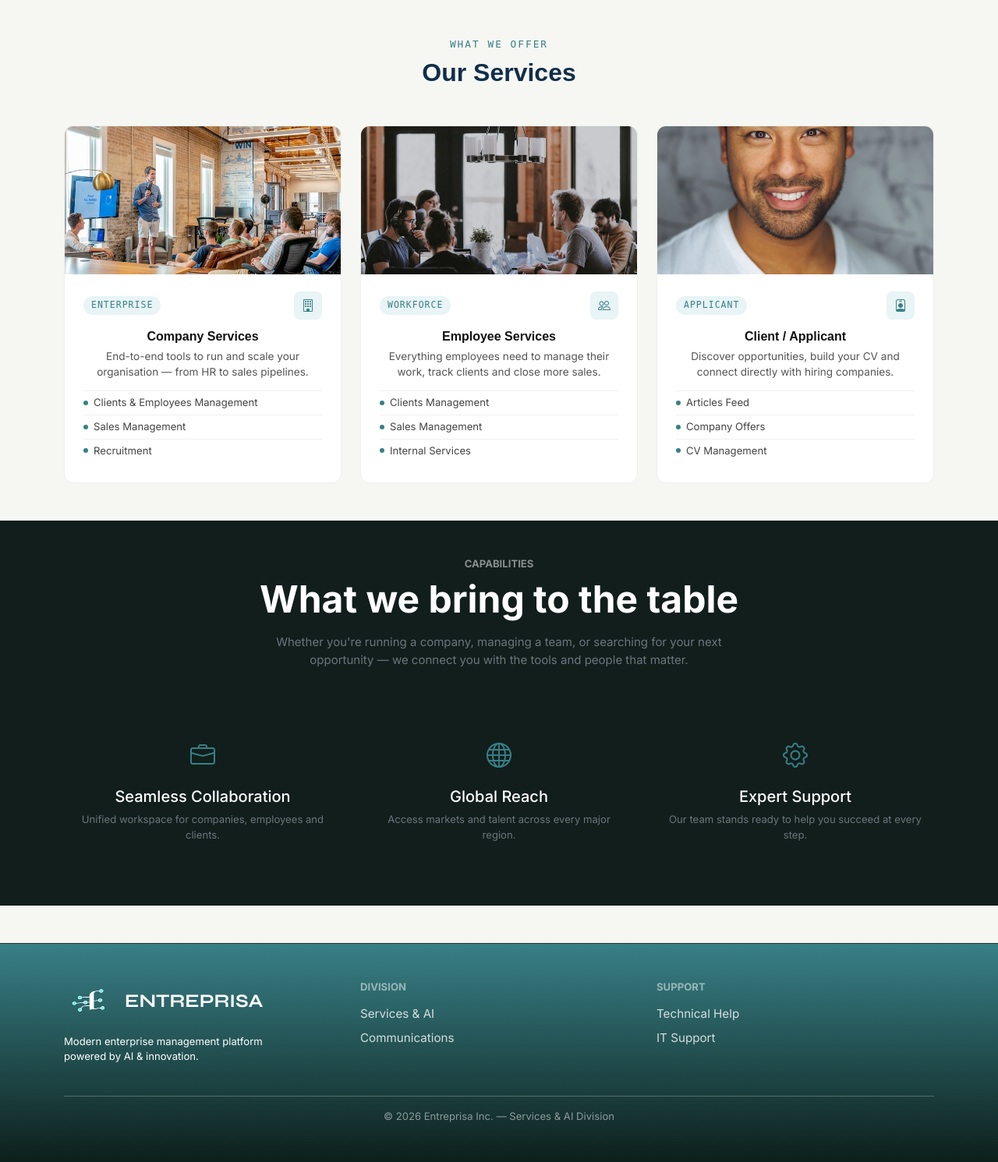
After one commit to mariamneffeti/web_project_symphony, a Symfony app: template templates/home_company/index.html.twig in a window 1280 px wide. The commit adds this page. Shown: the part 757-2248 px from the top of the page at 78% size. Run offline with Twig, Linux system fonts and the light colour scheme; the template is opened without the code that fills it, so the values that code supplies are empty; some libraries are stand-ins or nearby versions.

Commit message:
adding home for company

```diff
--- /dev/null
+++ b/public/css/homeCompany.css
@@ -0,0 +1,366 @@
+/* ── UNIFIED DESIGN SYSTEM ── */
+:root {
+  --primary-teal: #388087;
+  --dark-forest: #0d1f1b;
+  --bg-light: #F6F6F2;
+  --accent-blue: #102E4A;
+  --gris: #F6F6F2;
+  --black: #000000;
+  --footer: #212529;
+}
+
+* {
+  box-sizing: border-box;
+}
+
+/* Global Body setup */
+body {
+  background-color: var(--bg-light);
+  font-family: 'Inter', sans-serif;
+  color: #111;
+}
+
+/* ── NAVBAR & SIDEBAR ── */
+.custom-navbar {
+  background: linear-gradient(90deg, #388087, #0d1f1b);
+}
+.dropdown-toggle::after {
+  display: none !important;
+}
+.dropdown-menu {
+  border-radius: 8px;
+  padding: 8px 0;
+  background-color: #212529;
+}
+.dropdown-item {
+  font-weight: 500;
+  transition: background 0.2s;
+  color: white;
+}
+.dropdown-item:hover {
+  background-color: rgba(255,255,255,0.1);
+  color: white;
+}
+
+/* Sidebar Active Class Fix */
+.sidebar-active {
+  background: rgba(56, 128, 135, 0.3) !important;
+  border-radius: 8px;
+  font-weight: bold;
+}
+
+/* ── HERO SECTION ── */
+.hero-section {
+  width: 100%;
+  height: 700px;
+  background:
+    linear-gradient(rgba(0,0,0,0.6), rgba(0,0,0,0.6)),
+    url('https://images.unsplash.com/photo-1497366216548-37526070297c?w=1600&q=80')
+    no-repeat center / cover;
+  position: relative;
+}
+
+.hero-animated-overlay {
+  position: absolute;
+  top: 0; left: 0;
+  width: 100%; height: 700px;
+  z-index: 1;
+  animation: pulseOverlay 8s ease-in-out infinite;
+}
+
+@keyframes pulseOverlay {
+  0%   { background-color: rgba(42,41,41,0.3); }
+  50%  { background-color: rgba(0,0,0,0.5); }
+  100% { background-color: rgba(42,41,41,0.3); }
+}
+
+.hero-info {
+  padding-top: 15rem;
+}
+
+.hero-info h1 {
+  font-size: 55px;
+  color: #F6F6F2;
+  font-family: 'Montserrat', sans-serif;
+  font-weight: 800;
+  line-height: 1.15;
+}
+
+.hero-info h2 {
+  color: #F6F6F2;
+  font-family: 'Roboto Mono', monospace;
+  font-size: 1.1rem;
+  padding-top: 1rem;
+  opacity: 0.9;
+}
+
+/* Buttons */
+.btn-hero {
+  color: #F6F6F2;
+  border: 1px solid #F6F6F2;
+  background: transparent;
+  transition: background 0.2s, color 0.2s;
+}
+.btn-hero:hover {
+  background: rgba(255,255,255,0.18);
+  color: #fff;
+}
+
+.btn-primary {
+  background-color: var(--primary-teal);
+  border: none;
+}
+.btn-primary:hover {
+  background-color: var(--dark-forest);
+}
+
+.btn-outline-primary {
+  color: var(--accent-blue);
+  border-color: var(--accent-blue);
+}
+.btn-outline-primary:hover {
+  background-color: var(--accent-blue);
+  color: #fff;
+  border-color: var(--accent-blue);
+}
+
+/* ── SERVICES & CARDS ── */
+#services {
+  background-color: var(--bg-light);
+  padding: 80px 20px;
+}
+
+.section-label {
+  color: var(--primary-teal);
+  font-family: 'Roboto Mono', monospace;
+  font-size: 0.8rem;
+  text-transform: uppercase;
+  letter-spacing: 2px;
+}
+
+.section-title {
+  color: var(--accent-blue);
+  font-family: 'Montserrat', sans-serif;
+  font-weight: 800;
+}
+
+.service-card-wrap {
+  background: #fff;
+  border: 1px solid #ecf1ec;
+  border-radius: 12px;
+  overflow: hidden;
+  height: 100%;
+  display: flex;
+  flex-direction: column;
+  opacity: 1; /* Switched to 1 so cards show up without requiring custom JS scroll listeners */
+  transform: translateY(0);
+  transition: opacity 0.4s ease, transform 0.4s ease, box-shadow 0.25s ease;
+}
+
+.service-card-wrap:hover {
+  transform: translateY(-6px) !important;
+  box-shadow: 0 12px 28px rgba(56,128,135,0.18);
+}
+
+.service-card-img {
+  width: 100%;
+  height: 190px;
+  object-fit: cover;
+  display: block;
+}
+
+.service-card-body {
+  padding: 1.4rem 1.5rem 1.6rem;
+  flex-grow: 1;
+  display: flex;
+  flex-direction: column;
+}
+
+.card-top-row {
+  display: flex;
+  justify-content: space-between;
+  align-items: center;
+  margin-bottom: 0.75rem;
+}
+
+.service-badge {
+  background: #e8f4f5;
+  color: var(--primary-teal);
+  font-size: 0.72rem;
+  font-family: 'Roboto Mono', monospace;
+  padding: 3px 10px;
+  border-radius: 20px;
+  text-transform: uppercase;
+  letter-spacing: 1px;
+}
+
+.service-card-icon {
+  width: 36px; height: 36px;
+  border-radius: 8px;
+  background: #e8f4f5;
+  color: var(--primary-teal);
+  display: flex; align-items: center; justify-content: center;
+  font-size: 1rem;
+}
+
+.service-card-title {
+  font-family: 'Montserrat', sans-serif;
+  font-weight: 700;
+  font-size: 1rem;
+  color: #111;
+  margin-bottom: 0.35rem;
+}
+
+.service-card-desc {
+  font-size: 0.85rem;
+  color: #555;
+  margin-bottom: 0.85rem;
+}
+
+.service-card-list {
+  list-style: none;
+  padding: 0; margin: 0;
+  flex-grow: 1;
+}
+.service-card-list li {
+  font-size: 0.82rem;
+  color: #444;
+  padding: 5px 0;
+  border-top: 1px solid #f0f0f0;
+  display: flex;
+  align-items: center;
+  gap: 7px;
+}
+.service-card-list li::before {
+  content: '';
+  width: 6px; height: 6px;
+  border-radius: 50%;
+  background: var(--primary-teal);
+  flex-shrink: 0;
+}
+
+.card-footer-row {
+  display: flex;
+  justify-content: flex-end;
+  align-items: center;
+  border-top: 1px solid #f0f0f0;
+  padding-top: 0.75rem;
+  margin-top: 0.85rem;
+}
+
+.card-read-more {
+  font-size: 0.82rem;
+  font-weight: 700;
+  color: var(--primary-teal);
+  text-decoration: none;
+}
+.card-read-more:hover {
+  color: var(--accent-blue);
+}
+
+/* ── DASHBOARD COMPONENT PARTS ── */
+.stats-card {
+  background: white;
+  border: none;
+  border-left: 5px solid var(--primary-teal);
+  transition: transform 0.3s ease;
+  box-shadow: 0 4px 6px rgba(0,0,0,0.05);
+}
+.stats-card:hover {
+  transform: translateY(-5px);
+}
+
+.table-custom {
+  background: white;
+  border-radius: 10px;
+  overflow: hidden;
+}
+.table-custom thead {
+  background-color: var(--accent-blue);
+  color: white;
+}
+
+.btn-finance {
+  background-color: var(--primary-teal);
+  color: white;
+  border: none;
+  transition: opacity 0.3s;
+}
+.btn-finance:hover {
+  background-color: var(--dark-forest);
+  color: white;
+}
+
+/* Form Interactivity */
+.form-control, .form-select {
+  transition: all 0.3s ease;
+  border: 1px solid #ced4da;
+}
+.form-control:focus, .form-select:focus {
+  transform: translateX(5px);
+  border-color: var(--accent-blue);
+  box-shadow: 0 4px 8px rgba(16, 46, 74, 0.1);
+  outline: none;
+}
+
+/* ── CAPABILITIES SECTION ── */
+.capabilities-section {
+  background-color: #111e1c;
+  color: white;
+}
+
+/* HIGHLIGHT ANIMATION */
+.highlight {
+  animation: highlightAnim 1s ease;
+}
+@keyframes highlightAnim {
+  0%   { background-color: transparent; }
+  30%  { background-color: rgba(56,128,135,0.15); }
+  100% { background-color: transparent; }
+}
+
+/* ── FOOTER AREA ── */
+.footer-forest {
+  background: linear-gradient(180deg, #388087 0%, #0d1f1b 100%);
+  border-top: 1px solid rgba(255,255,255,0.1);
+}
+.footer-link {
+  color: rgba(255,255,255,0.8);
+  text-decoration: none;
+  font-size: 0.95rem;
+  transition: all 0.3s ease;
+}
+.footer-link:hover {
+  color: #fff;
+  padding-left: 5px;
+}
+
+/* ── BACK TO TOP BUTTON ── */
+#backToTop {
+  position: fixed;
+  bottom: 24px; right: 24px;
+  padding: 10px 16px;
+  border: none;
+  background: var(--accent-blue);
+  color: white;
+  border-radius: 8px;
+  cursor: pointer;
+  display: none;
+  font-size: 0.85rem;
+  z-index: 999;
+  transition: background 0.2s;
+}
+#backToTop:hover {
+  background: #0a1e30;
+}
+
+/* Responsive Overrides */
+@media (max-width: 991px) {
+  .navbar-nav .dropdown-menu {
+    position: absolute !important;
+    float: none;
+    right: 0; left: auto;
+    margin-top: 10px;
+    min-width: 160px;
+  }
+}
--- /dev/null
+++ b/templates/home_company/index.html.twig
@@ -0,0 +1,142 @@
+{% extends 'layout/base.html.twig' %}
+
+{% block title %}Home{% endblock %}
+
+{% block stylesheets %}
+<link rel="stylesheet" href="{{ asset('css/homeCompany.css') }}">
+{% endblock %}
+
+{% block page_title %}Home{% endblock %}
+{% set active_page = 'Home' %}
+
+{% block body %}
+<section class="hero-section" style="margin-top:56px;">
+  <div class="hero-animated-overlay">
+    <div class="container">
+      <div class="hero-info">
+        <h1>Welcome to {{ company_name }}</h1>
+        <h2>Experience the future of business using ENTREPRISA</h2>
+        <div class="row mb-3 pt-3">
+          <div class="col-auto">
+            <a href="{{ path('app_logout') }}" class="btn btn-outline-danger btn-lg">Logout</a>
+          </div>
+          <div class="col-auto">
+            <a href="{{ path('profile_index') }}" class="btn btn-outline-warning btn-lg">View Profile</a>
+          </div>
+        </div>
+      </div>
+    </div>
+  </div>
+</section>
+
+<!-- ══ SERVICES ══ -->
+<section id="services" class="py-5">
+  <div class="container text-center">
+    <p class="section-label mb-2">What we offer</p>
+    <h2 class="section-title mb-5">Our Services</h2>
+
+    <div class="row g-4">
+
+      <!-- Card 1 – Company -->
+      <div class="col-md-4">
+        <div class="service-card-wrap">
+          <img src="{{asset('images/one.jpg')}}"
+               alt="Company Services" class="service-card-img" />
+          <div class="service-card-body">
+            <div class="card-top-row">
+              <span class="service-badge">Enterprise</span>
+              <div class="service-card-icon"><i class="bi bi-building"></i></div>
+            </div>
+            <h5 class="service-card-title">Company Services</h5>
+            <p class="service-card-desc">End-to-end tools to run and scale your organisation — from HR to sales pipelines.</p>
+            <ul class="service-card-list">
+              <li>Clients &amp; Employees Management</li>
+              <li>Sales Management</li>
+              <li>Recruitment</li>
+            </ul>
+          </div>
+        </div>
+      </div>
+
+      <!-- Card 2 – Employee -->
+      <div class="col-md-4">
+        <div class="service-card-wrap">
+          <img src="{{asset('images/two.jpg')}}"
+               alt="Employee Services" class="service-card-img" />
+          <div class="service-card-body">
+            <div class="card-top-row">
+              <span class="service-badge">Workforce</span>
+              <div class="service-card-icon"><i class="bi bi-people"></i></div>
+            </div>
+            <h5 class="service-card-title">Employee Services</h5>
+            <p class="service-card-desc">Everything employees need to manage their work, track clients and close more sales.</p>
+            <ul class="service-card-list">
+              <li>Clients Management</li>
+              <li>Sales Management</li>
+              <li>Internal Services</li>
+            </ul>
+          </div>
+        </div>
+      </div>
+
+      <!-- Card 3 – Client / Applicant -->
+      <div class="col-md-4">
+        <div class="service-card-wrap">
+          <img src="{{asset('images/client.jpg')}}"
+               alt="Client Applicant" class="service-card-img" />
+          <div class="service-card-body">
+            <div class="card-top-row">
+              <span class="service-badge">Applicant</span>
+              <div class="service-card-icon"><i class="bi bi-person-badge"></i></div>
+            </div>
+            <h5 class="service-card-title">Client / Applicant</h5>
+            <p class="service-card-desc">Discover opportunities, build your CV and connect directly with hiring companies.</p>
+            <ul class="service-card-list">
+              <li>Articles Feed</li>
+              <li>Company Offers</li>
+              <li>CV Management</li>
+            </ul>
+          </div>
+        </div>
+      </div>
+
+    </div>
+  </div>
+</section>
+
+<!-- ══ CAPABILITIES ══ -->
+<section class="capabilities-section py-5">
+  <div class="container text-center">
+    <div class="mb-5">
+      <h6 class="text-uppercase fw-bold small opacity-50">Capabilities</h6>
+      <h2 class="display-5 fw-bold mb-3">What we bring to the table</h2>
+      <p class="text-secondary mx-auto" style="max-width:600px;">
+        Whether you're running a company, managing a team, or searching for your next opportunity —
+        we connect you with the tools and people that matter.
+      </p>
+    </div>
+    <div class="row g-4 mt-2">
+      <div class="col-md-4">
+        <div class="p-3">
+          <i class="bi bi-briefcase fs-2 mb-3 d-block" style="color:var(--primary-teal);"></i>
+          <h4 class="h5">Seamless Collaboration</h4>
+          <p class="text-secondary small">Unified workspace for companies, employees and clients.</p>
+        </div>
+      </div>
+      <div class="col-md-4">
+        <div class="p-3">
+          <i class="bi bi-globe fs-2 mb-3 d-block" style="color:var(--primary-teal);"></i>
+          <h4 class="h5">Global Reach</h4>
+          <p class="text-secondary small">Access markets and talent across every major region.</p>
+        </div>
+      </div>
+      <div class="col-md-4">
+        <div class="p-3">
+          <i class="bi bi-gear fs-2 mb-3 d-block" style="color:var(--primary-teal);"></i>
+          <h4 class="h5">Expert Support</h4>
+          <p class="text-secondary small">Our team stands ready to help you succeed at every step.</p>
+        </div>
+      </div>
+    </div>
+</section>
+{% endblock %}
--- a/templates/layout/base.html.twig
+++ b/templates/layout/base.html.twig
@@ -239,15 +239,15 @@
         <div class="collapse navbar-collapse" id="navbarNav">
             <ul class="navbar-nav mx-auto gap-2">
                 {% set nav = [
-                    ['Home',          'employee_index'],
-                    ['Employees',     'employee_index'],
-                    ['Clients',       'employee_index'],
-                    ['Recruitment',   'recruitement'],
-                    ['Stock',         'employee_index'],
-                    ['Sales & Services', 'salesC'],
-                    ['Management',    'management'],
-                    ['Articles',      'article_index'],
-                    ['Finance',       'finance'],
+                    ['Home',          'company_homeCompany'],
+                    ['Employees',     'company_employee_index'],
+                    ['Clients',       'company_client_index'],
+                    ['Recruitment',   'company_recruitment'],
+                    ['Stock',         'company_stock'],
+                    ['Sales & Services', 'company_sales'],
+                    ['Management',    'company_management'],
+                    ['Articles',      'company_article_index'],
+                    ['Finance',       'company_finance'],
                 ] %}
                 {% for item in nav %}
                     <li class="nav-item">
@@ -275,7 +275,7 @@
                 <ul class="dropdown-menu dropdown-menu-end shadow border-0 mt-2" style="background-color: #212529;">
                     <li><a class="dropdown-item text-white" href="{{ path('profile_index') }}"><img src="{{ asset('images/profile.png') }}" width="32" height="32" class="rounded-circle me-2">Profil</a></li>
                     <li><hr class="dropdown-divider border-secondary"></li>
-                    <li><a class="dropdown-item text-danger" href="{{ path('app_logout') }}"><img src="{{ asset('images/profile.png') }}" width="24" class="me-2">Logout</a></li>
+                    <li><a class="dropdown-item text-danger" href="{{ path('app_logout') }}"><img src="{{ asset('images/logout.png') }}" width="24" class="me-2">Logout</a></li>
                 </ul>
             </div>
         </div>
@@ -290,15 +290,15 @@
     <div class="offcanvas-body">
         <ul class="nav flex-column gap-2">
             {% set sidebar = [
-                ['bi-house',        'Home',       'employee_index'],
-                ['bi-people',       'Employees',  'employee_index'],
-                ['bi-people-fill',  'Clients',    'employee_index'],
-                ['bi-person-plus',  'Recruitment','recruitement'],
-                ['bi-box-seam',     'Stock',      'employee_index'],
-                ['bi-cart',         'Sales & Services',      'salesC'],
-                ['bi-calendar-check','Management','management'],
-                ['bi-newspaper',    'Articles',   'article_index'],
-                ['bi-cash-stack',   'Finance',    'finance'],
+                ['bi-house',        'Home',       'company_homeCompany'],
+                ['bi-people',       'Employees',  'company_employee_index'],
+                ['bi-people-fill',  'Clients',    'company_client_index'],
+                ['bi-person-plus',  'Recruitment','company_recruitment'],
+                ['bi-box-seam',     'Stock',      'company_stock'],
+                ['bi-cart',         'Sales & Services',      'company_sales'],
+                ['bi-calendar-check','Management','company_management'],
+                ['bi-newspaper',    'Articles',   'company_article_index'],
+                ['bi-cash-stack',   'Finance',    'company_finance'],
             ] %}
             {% for item in sidebar %}
                 <li class="nav-item">
```
Also changed, not shown: src/Controller/HomeCompanyController.php (added, +18 -0 lines), tests/Controller/HomeCompanyControllerTest.php (added, +16 -0 lines).
